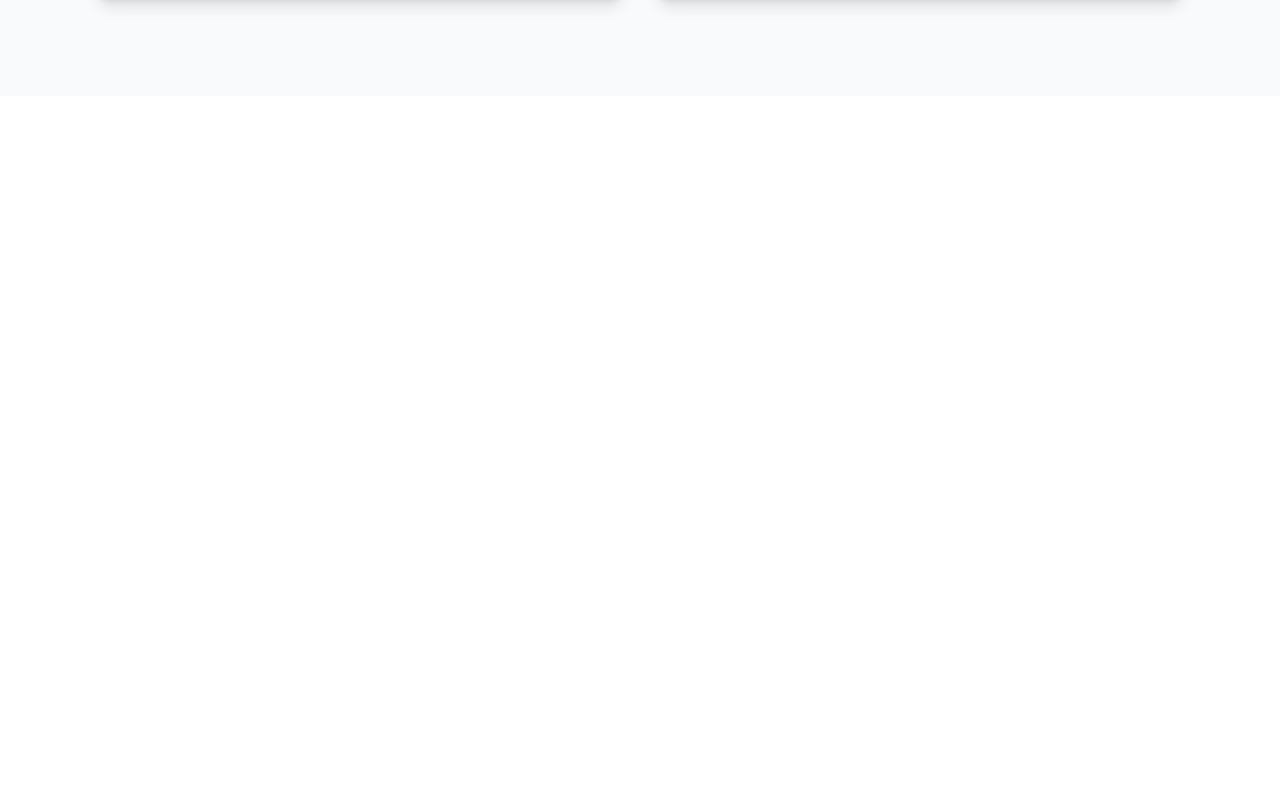
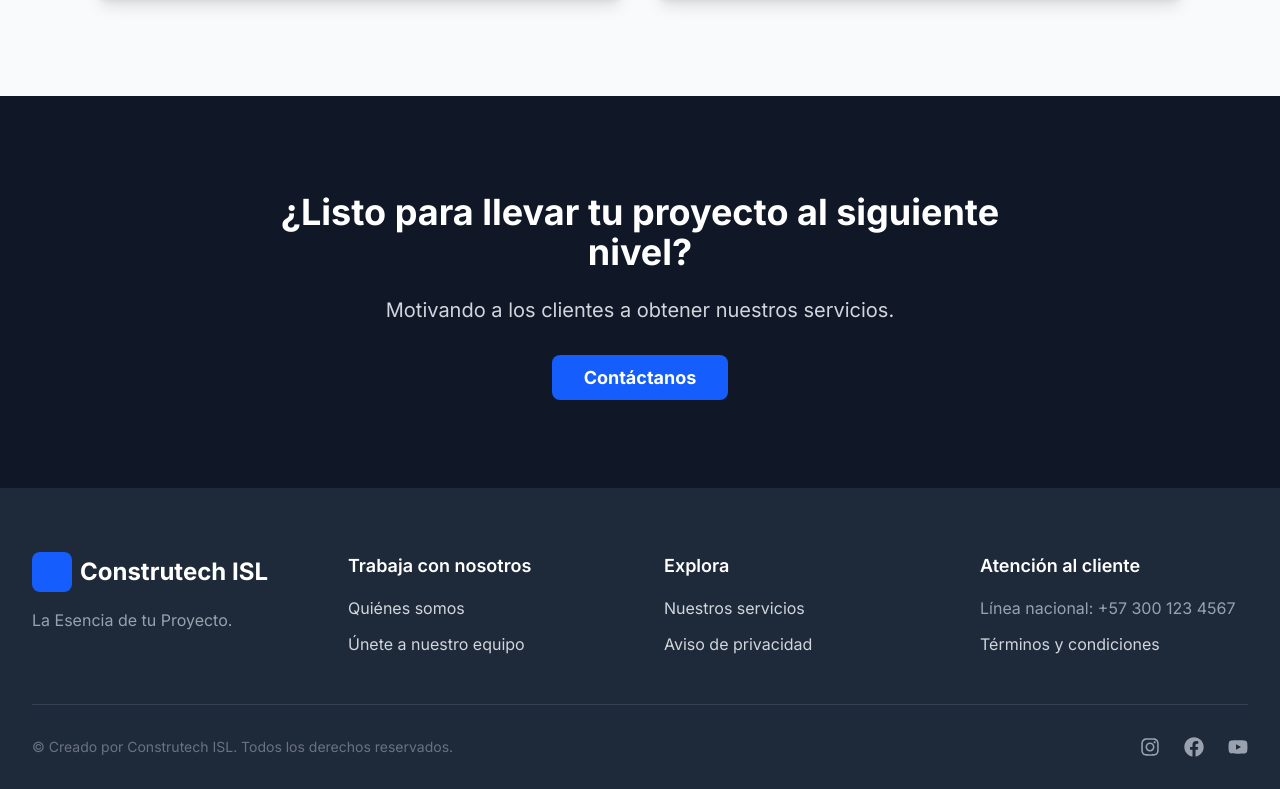
Before and after one commit to DRAIMON1/TRABAJO-SEMINARIO, a Next.js app in the folder mi-portafolio/: page / in a window 1280 px wide. Shown: the part 1408-2197 px from the top of the page. Before the commit the page ends 1504 px from the top, so only its background shows below. Built offline with nearby package versions, Linux system fonts and the light colour scheme.

Commit message:
agregue el pie de pagina y unos iconos

```diff
--- a/mi-portafolio/app/layout.tsx
+++ b/mi-portafolio/app/layout.tsx
@@ -2,7 +2,7 @@ import type { Metadata } from "next";
 import { Inter } from "next/font/google";
 import "./globals.css";
 import Navbar from "@/components/Navbar"; // <-- 1. IMPORTA EL NAVBAR
-
+import Footer from "@/components/Footer";
 const inter = Inter({ subsets: ["latin"] });
 
 export const metadata: Metadata = {
@@ -21,6 +21,8 @@ export default function RootLayout({
       <body className={inter.className}>
         <Navbar /> {/* <-- 2. AÑADE EL NAVBAR AQUÍ */}
         {children}
+        <Footer /> {/* <-- 3. AÑADE EL FOOTER AQUÍ */}
+
       </body>
     </html>
   );
--- a/mi-portafolio/app/page.tsx
+++ b/mi-portafolio/app/page.tsx
@@ -94,6 +94,24 @@ export default function Home() {
           </div>
         </div>
       </section>
+      {/* --- SECCIÓN 3: CTA MOTIVACIONAL (NUEVA SECCIÓN) --- */}
+{/* Aquí usaremos un fondo oscuro.
+  Más adelante, te enseñaré a cambiar 'bg-gray-900' por una imagen de fondo.
+*/}
+<section className="w-full bg-gray-900 py-24 px-8 text-white text-center">
+  <h2 className="text-4xl font-bold mb-6 max-w-3xl mx-auto">
+    ¿Listo para llevar tu proyecto al siguiente nivel?
+  </h2>
+  <p className="text-xl text-gray-300 mb-10 max-w-2xl mx-auto">
+    Motivando a los clientes a obtener nuestros servicios.
+  </p>
+  <Link
+    href="/#contactanos" // Este 'id' lo crearemos en el Footer
+    className="px-8 py-3 bg-blue-600 text-white font-bold rounded-lg text-lg hover:bg-blue-700 transition-colors"
+  >
+    Contáctanos
+  </Link>
+</section>
 
     </main>
   );
--- /dev/null
+++ b/mi-portafolio/components/Footer.tsx
@@ -0,0 +1,94 @@
+import Link from 'next/link';
+// Importamos los íconos para las redes sociales
+import { FaInstagram, FaFacebook, FaYoutube } from 'react-icons/fa';
+// (Si no tienes react-icons, instálalo: npm install react-icons)
+
+export default function Footer() {
+  return (
+    // 'id' para el botón "Contáctanos"
+    <footer className="w-full bg-gray-800 text-gray-300 pt-16 pb-8 px-8" id="contactanos">
+      <div className="max-w-7xl mx-auto grid grid-cols-1 md:grid-cols-4 gap-12">
+
+        {/* Columna 1: Logo (Lado izquierdo)  */}
+        <div className="md:col-span-1">
+          <Link href="/" className="flex items-center space-x-2">
+            <div className="w-10 h-10 bg-blue-600 rounded-lg">
+              {/* Aquí va tu logo */}
+            </div>
+            <span className="text-2xl font-bold text-white">
+              Construtech ISL
+            </span>
+          </Link>
+          <p className="mt-4 text-gray-400">
+            La Esencia de tu Proyecto.
+          </p>
+        </div>
+
+        {/* Columna 2: Trabaja con nosotros  */}
+        <div>
+          <h3 className="text-lg font-semibold text-white mb-4">Trabaja con nosotros</h3>
+          <ul className="space-y-3">
+            <li>
+              <Link href="/quienes-somos" className="hover:text-white transition-colors">
+                Quiénes somos
+              </Link>
+            </li>
+            <li>
+              <Link href="/unete" className="hover:text-white transition-colors">
+                Únete a nuestro equipo
+              </Link>
+            </li>
+          </ul>
+        </div>
+
+        {/* Columna 3: Explora (Inspirado en la imagen)  */}
+        <div>
+          <h3 className="text-lg font-semibold text-white mb-4">Explora</h3>
+          <ul className="space-y-3">
+            <li>
+              <Link href="/#servicios" className="hover:text-white transition-colors">
+                Nuestros servicios
+              </Link>
+            </li>
+            <li>
+              <Link href="/privacidad" className="hover:text-white transition-colors">
+                Aviso de privacidad
+              </Link>
+            </li>
+          </ul>
+        </div>
+
+        {/* Columna 4: Atención al cliente (Inspirado en la imagen)  */}
+        <div>
+          <h3 className="text-lg font-semibold text-white mb-4">Atención al cliente</h3>
+          <ul className="space-y-3">
+            <li className="text-gray-400">Línea nacional: +57 300 123 4567</li>
+            <li>
+              <Link href="/terminos" className="hover:text-white transition-colors">
+                Términos y condiciones
+              </Link>
+            </li>
+          </ul>
+        </div>
+      </div>
+
+      {/* --- Barra inferior con Copyright y Redes ---  */}
+      <div className="max-w-7xl mx-auto border-t border-gray-700 mt-12 pt-8 flex flex-col md:flex-row justify-between items-center text-sm">
+        <p className="text-gray-500 mb-4 md:mb-0">
+          © Creado por Construtech ISL. Todos los derechos reservados.
+        </p>
+        <div className="flex space-x-6">
+          <a href="#" className="text-gray-400 hover:text-white">
+            <FaInstagram size={20} />
+          </a>
+          <a href="#" className="text-gray-400 hover:text-white">
+            <FaFacebook size={20} />
+          </a>
+          <a href="#" className="text-gray-400 hover:text-white">
+            <FaYoutube size={20} />
+          </a>
+        </div>
+      </div>
+    </footer>
+  );
+}
--- a/mi-portafolio/package.json
+++ b/mi-portafolio/package.json
@@ -12,7 +12,8 @@
     "framer-motion": "^12.23.24",
     "next": "15.5.4",
     "react": "19.1.0",
-    "react-dom": "19.1.0"
+    "react-dom": "19.1.0",
+    "react-icons": "^5.5.0"
   },
   "devDependencies": {
     "@tailwindcss/postcss": "^4",
```
Also changed, not shown: 1 other file (tests, documents, lock files or other folders).
